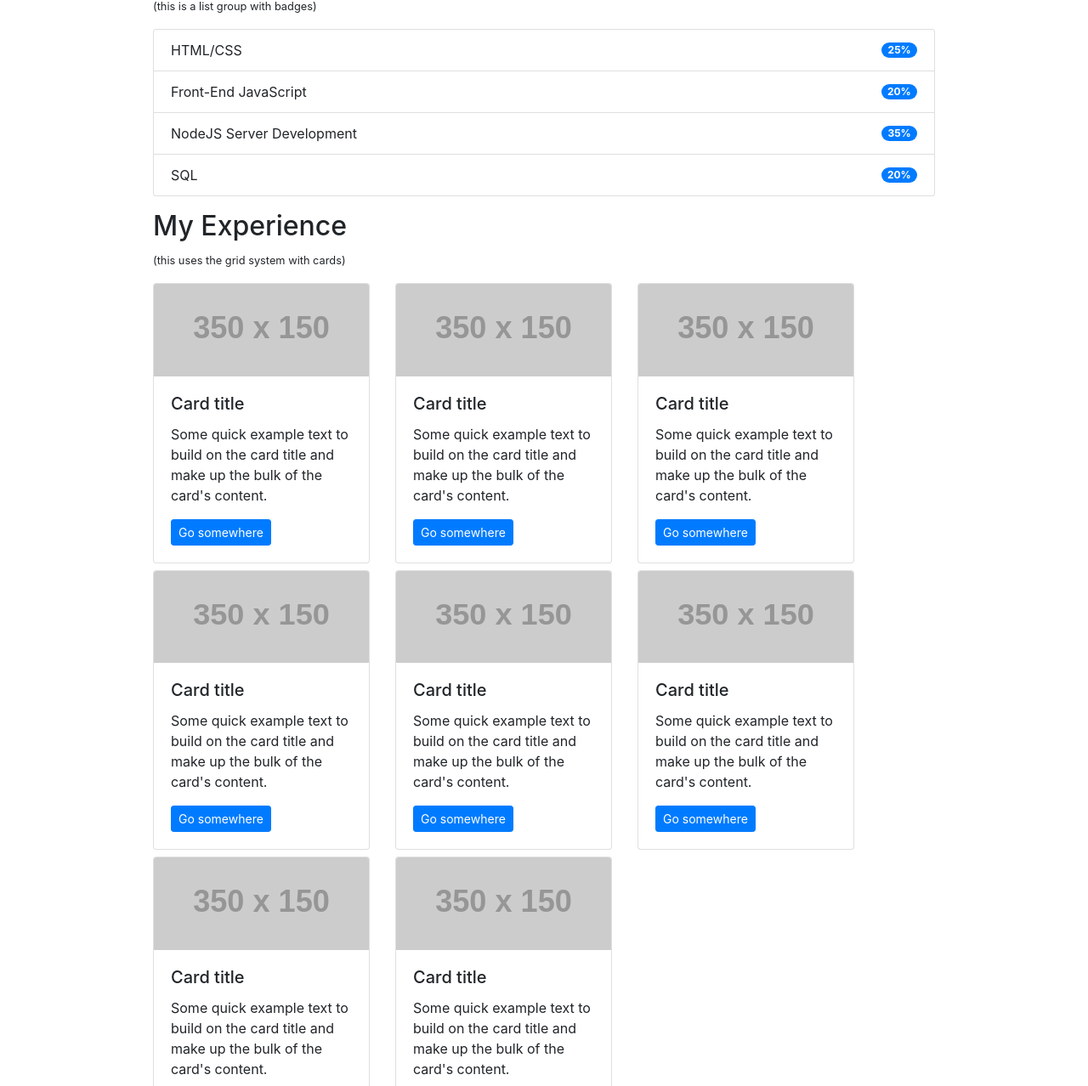
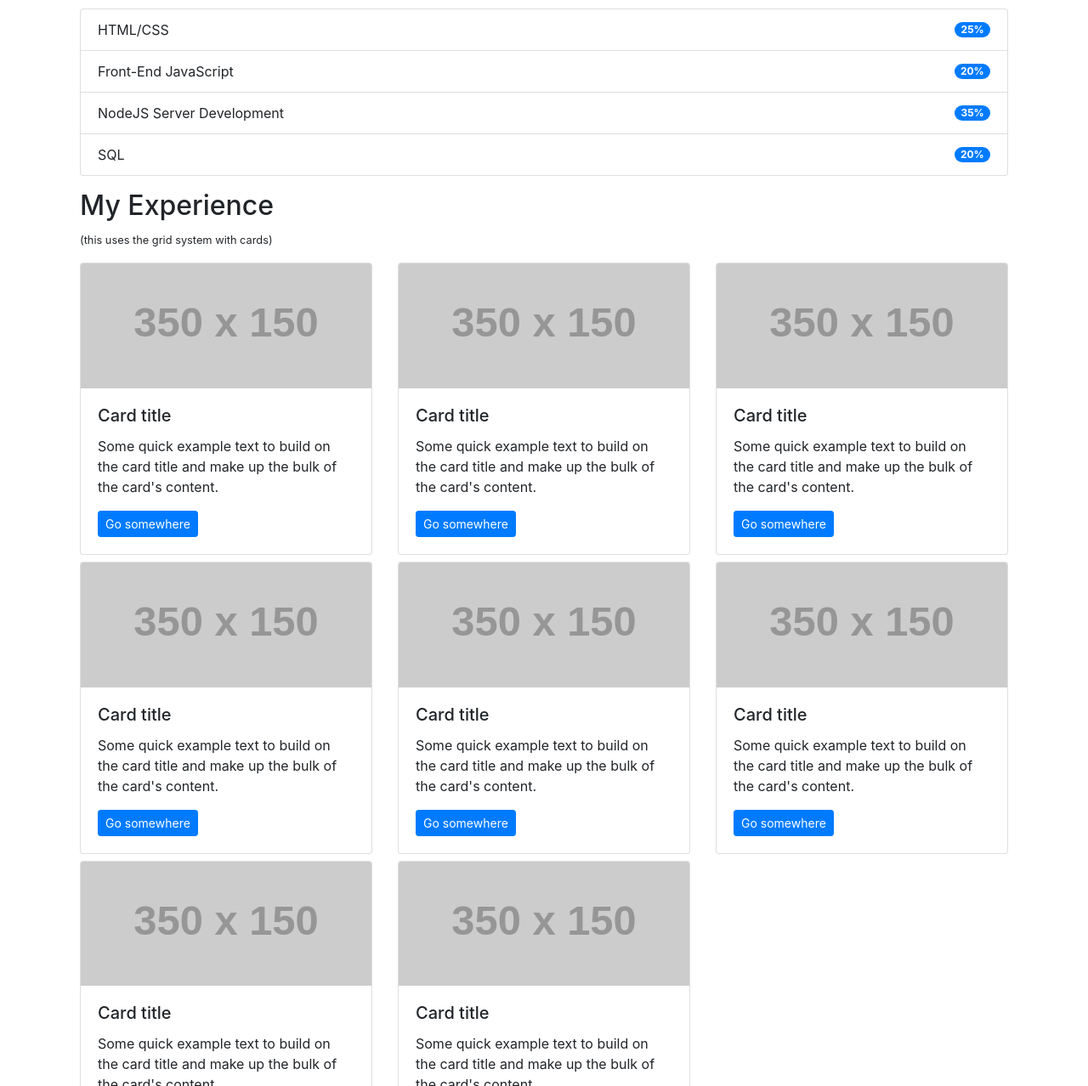
Before and after one commit to ewert001/Bootstrap-Resume, a plain HTML site: page index.html in a window 1280 px wide. Shown: the part 480-1758 px from the top of the page at 85% size. Drawn offline with nearby package versions, Linux system fonts and the light colour scheme; placeholder pictures from the web are drawn by us.

Commit message:
changed padding

```diff
--- a/index.html
+++ b/index.html
@@ -12,50 +12,41 @@
 </head>
 
 
-<div class="container">
-    <div class="row pt-5">
-        <div class="col-1"></div>
-        <div class="jumbotron col-10 text-white bg-primary">
+<div class="container pt-4 px-4">
+    <div class="row">
+        <div class="jumbotron col-12 text-white bg-primary">
             <h1>Your Name</h1>
             <h3>Your Position</h3>
             <p>
                 <small>(This is a jumbotron)</small>
             </p>
         </div>
-        <div class="col-1">
-        </div>
     </div>
     <div class="row">
-        <div class="col-1"></div>
-        <div class="alert alert-success col-10" role="alert">
+        <div class="alert alert-success col-12" role="alert">
             <p>This resume was created using Bootstrap 4!
                 <small>(This is an alert)</small>
             </p>
         </div>
-        <div class="col-1"></div>
+
     </div>
 </div>
 
-<div class="container">
+<div class="container px-4">
     <div class="row">
-        <div class="col-1"></div>
-        <div class="col-10">
+        <div class="col-12">
             <h2>My Skills</h2>
         </div>
-        <div class="col-1"></div>
     </div>
     <div class="row">
-        <div class="col-1"></div>
-        <div class="col-10">
+        <div class="col-12">
             <p>
                 <small>(this is a list group with badges)</small>
                 <p>
         </div>
-        <div class="col-1"></div>
     </div>
     <div class="row">
-        <div class="col-1"></div>
-        <div class="col-10">
+        <div class="col-12">
             <ul class="list-group">
                 <li class="list-group-item d-flex justify-content-between align-items-center">
                     HTML/CSS
@@ -75,30 +66,25 @@
                 </li>
             </ul>
         </div>
-        <div class="col-1"></div>
     </div>
 
     <div class="row">
-        <div class="col-1"></div>
-        <div class="col-10 pt-3">
+        <div class="col-12 pt-3">
             <h2>My Experience</h2>
         </div>
-        <div class="col-1"></div>
+
     </div>
     <div class="row">
-        <div class="col-1"></div>
-        <div class="col-10">
+        <div class="col-12">
             <p>
                 <small>(this uses the grid system with cards)</small>
                 <p>
         </div>
-        <div class="col-1"></div>
     </div>
 </div>
-<div class="container">
+<div class="container px-4">
     <div class="row">
-        <div class="col-1"></div>
-        <div class="col-3">
+        <div class="col-4">
             <div class="card">
                 <img class="card-img-top" src="https://via.placeholder.com/350x150" alt="Card image cap">
                 <div class="card-body">
@@ -108,7 +94,7 @@
                 </div>
             </div>
         </div>
-        <div class="col-3">
+        <div class="col-4">
             <div class="card">
                 <img class="card-img-top" src="https://via.placeholder.com/350x150" alt="Card image cap">
                 <div class="card-body">
@@ -118,7 +104,7 @@
                 </div>
             </div>
         </div>
-        <div class="col-3">
+        <div class="col-4">
             <div class="card">
                 <img class="card-img-top" src="https://via.placeholder.com/350x150" alt="Card image cap">
                 <div class="card-body">
@@ -128,11 +114,9 @@
                 </div>
             </div>
         </div>
-        <div class="col-1"></div>
     </div>
     <div class="row pt-2">
-        <div class="col-1"></div>
-        <div class="col-3">
+        <div class="col-4">
             <div class="card">
                 <img class="card-img-top" src="https://via.placeholder.com/350x150" alt="Card image cap">
                 <div class="card-body">
@@ -142,7 +126,7 @@
                 </div>
             </div>
         </div>
-        <div class="col-3">
+        <div class="col-4">
             <div class="card">
                 <img class="card-img-top" src="https://via.placeholder.com/350x150" alt="Card image cap">
                 <div class="card-body">
@@ -152,7 +136,7 @@
                 </div>
             </div>
         </div>
-        <div class="col-3">
+        <div class="col-4">
             <div class="card">
                 <img class="card-img-top" src="https://via.placeholder.com/350x150" alt="Card image cap">
                 <div class="card-body">
@@ -162,11 +146,9 @@
                 </div>
             </div>
         </div>
-        <div class="col-1"></div>
     </div>
     <div class="row pt-2">
-        <div class="col-1"></div>
-        <div class="col-3">
+        <div class="col-4">
             <div class="card">
                 <img class="card-img-top" src="https://via.placeholder.com/350x150" alt="Card image cap">
                 <div class="card-body">
@@ -176,7 +158,7 @@
                 </div>
             </div>
         </div>
-        <div class="col-3">
+        <div class="col-4">
             <div class="card">
                 <img class="card-img-top" src="https://via.placeholder.com/350x150" alt="Card image cap">
                 <div class="card-body">
@@ -186,19 +168,16 @@
                 </div>
             </div>
         </div>
-        <div class="col-3">
-            <div class="col-5"></div>
+        <div class="col-4">
         </div>
     </div>
     <div class="row pt-5">
-            <div class="col-1"></div>
-            <div class="jumbotron col-10 text-black text-center bg-light">
+            <div class="jumbotron col-12 text-black text-center bg-light">
                 <h6>Your Contact Information Here</h6>
                 <p>
                     <small>(This is a jumbotron)</small>
                 </p>
             </div>
-            <div class="col-1">
             </div>
         </div>
 </div>
```
